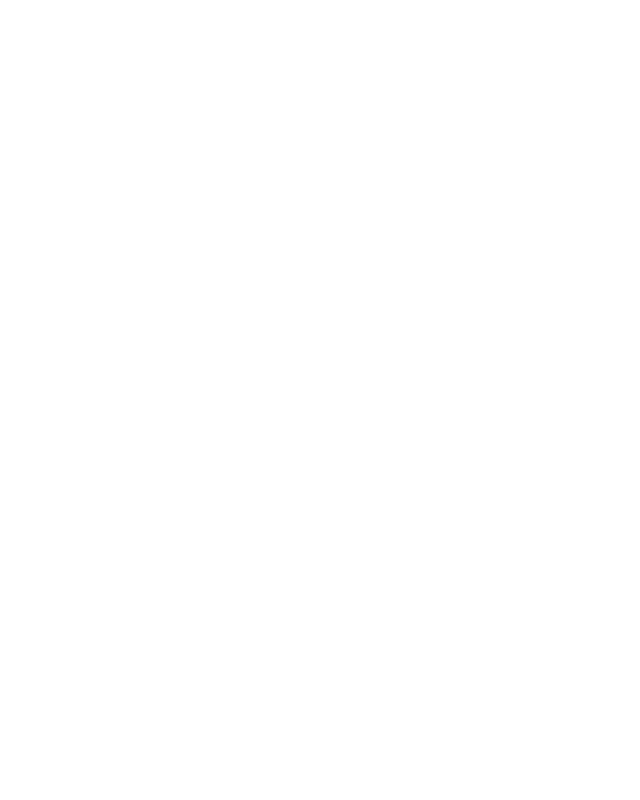
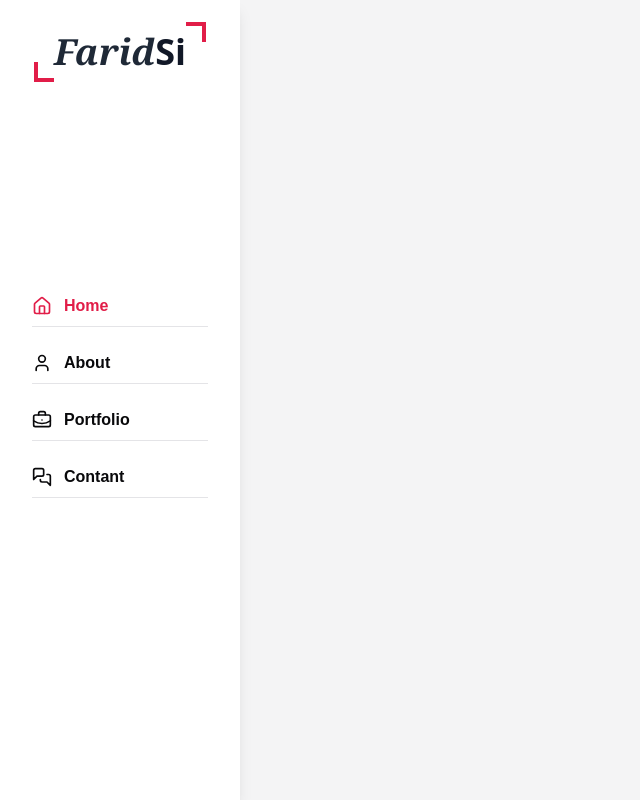
Before and after one commit to faridsiadatzade/Personal-website-next.js, a Next.js app: page / in a window 1280 px wide. Shown: the whole page, without its empty margins (0-640 px from the left). Built offline with nearby package versions, Linux system fonts and the light colour scheme.

Commit message:
[ADD]: Sidbar component

```diff
--- a/package.json
+++ b/package.json
@@ -9,6 +9,7 @@
     "lint": "next lint"
   },
   "dependencies": {
+    "@radix-ui/react-slot": "^1.1.1",
     "class-variance-authority": "^0.7.1",
     "clsx": "^2.1.1",
     "lucide-react": "^0.474.0",
--- a/src/app/globals.css
+++ b/src/app/globals.css
@@ -68,6 +68,6 @@
     @apply border-border;
   }
   body {
-    @apply bg-background text-foreground;
+    @apply bg-secondary text-foreground;
   }
 }
--- a/src/app/page.tsx
+++ b/src/app/page.tsx
@@ -1,8 +1,10 @@
+import Sidebar from "@/components/Sidebar";
+
 export default function Home() {
-  console.log("farid");
   return (
-    <div className="min-h-screen">
-      <div className=""></div>
+    <div className="flex min-h-screen">
+      <Sidebar />
+      <div className="flex-1 p-4"></div>
     </div>
   );
 }
--- /dev/null
+++ b/src/components/Sidebar.tsx
@@ -0,0 +1,81 @@
+"use client";
+
+import { useState } from "react";
+import Link from "next/link";
+import { usePathname } from "next/navigation";
+import {
+  Menu,
+  MessagesSquare,
+  Home,
+  User,
+  BriefcaseBusiness,
+} from "lucide-react";
+import Logo from "./ui/Logo";
+
+const Sidebar = () => {
+  const pathname = usePathname();
+  const [isOpen, setIsOpen] = useState<boolean>(false);
+
+  interface MenuItem {
+    name: string;
+    path: string;
+    icon: React.ElementType;
+  }
+
+  const menuItems: MenuItem[] = [
+    { name: "Home", icon: Home, path: "/" },
+    { name: "About", icon: User, path: "/about" },
+    { name: "Portfolio", icon: BriefcaseBusiness, path: "/portfolio" },
+    { name: "Contant", icon: MessagesSquare, path: "/contant" },
+  ];
+
+  return (
+    <div>
+      <button
+        className={`p-2 m-4 bg-primary text-primary-foreground rounded-md md:hidden ${
+          isOpen && "hidden"
+        }`}
+        onClick={() => setIsOpen(true)}
+      >
+        <Menu className="w-6 h-6" />
+      </button>
+
+      {isOpen && (
+        <div
+          className="fixed inset-0 bg-black opacity-50 md:hidden"
+          onClick={() => setIsOpen(false)}
+        ></div>
+      )}
+
+      <div
+        className={`
+        fixed top-0 left-0 h-full w-60 bg-background shadow-lg transition-transform duration-300 md:relative md:translate-x-0
+        ${isOpen ? "translate-x-0" : "-translate-x-full"}
+      `}
+      >
+        <div className="flex justify-center pt-8">
+          <Logo />
+        </div>
+
+        <ul className="flex flex-col justify-center h-[80vh]">
+          {menuItems?.length > 0 &&
+            menuItems.map((item, index) => (
+              <li className="py-2 my-2 mx-8 border-b border-border" key={index}>
+                <Link
+                  href={item.path}
+                  className={`flex font-bold items-center space-x-3 hover:text-primary ${
+                    pathname === item.path && "text-primary"
+                  }`}
+                >
+                  <item.icon className="w-5 h-5" />
+                  <span>{item.name}</span>
+                </Link>
+              </li>
+            ))}
+        </ul>
+      </div>
+    </div>
+  );
+};
+
+export default Sidebar;
--- /dev/null
+++ b/src/components/ui/Logo.tsx
@@ -0,0 +1,15 @@
+import React from "react";
+
+const Logo = () => {
+  return (
+    <div className="relative inline-block font-sans text-4xl font-bold text-gray-900">
+      <span className="text-4xl font-serif italic text-gray-800">Farid</span>Si
+      <div className="absolute top-[-10px] left-[-20px] w-0 h-0 border-l-4 border-primary"></div>
+      <div className="absolute top-[-10px] right-[-20px] w-5 h-5 border-t-4 border-r-4 border-primary"></div>
+      <div className="absolute bottom-[-10px] left-[-20px] w-5 h-5 border-b-4 border-l-4 border-primary"></div>
+      <div className="absolute bottom-[-10px] right-[-20px] w-0 h-0 border-r-4 border-primary"></div>
+    </div>
+  );
+};
+
+export default Logo;
--- /dev/null
+++ b/src/components/ui/button.tsx
@@ -0,0 +1,57 @@
+import * as React from "react"
+import { Slot } from "@radix-ui/react-slot"
+import { cva, type VariantProps } from "class-variance-authority"
+
+import { cn } from "@/lib/utils"
+
+const buttonVariants = cva(
+  "inline-flex items-center justify-center gap-2 whitespace-nowrap rounded-md text-sm font-medium transition-colors focus-visible:outline-none focus-visible:ring-1 focus-visible:ring-ring disabled:pointer-events-none disabled:opacity-50 [&_svg]:pointer-events-none [&_svg]:size-4 [&_svg]:shrink-0",
+  {
+    variants: {
+      variant: {
+        default:
+          "bg-primary text-primary-foreground shadow hover:bg-primary/90",
+        destructive:
+          "bg-destructive text-destructive-foreground shadow-sm hover:bg-destructive/90",
+        outline:
+          "border border-input bg-background shadow-sm hover:bg-accent hover:text-accent-foreground",
+        secondary:
+          "bg-secondary text-secondary-foreground shadow-sm hover:bg-secondary/80",
+        ghost: "hover:bg-accent hover:text-accent-foreground",
+        link: "text-primary underline-offset-4 hover:underline",
+      },
+      size: {
+        default: "h-9 px-4 py-2",
+        sm: "h-8 rounded-md px-3 text-xs",
+        lg: "h-10 rounded-md px-8",
+        icon: "h-9 w-9",
+      },
+    },
+    defaultVariants: {
+      variant: "default",
+      size: "default",
+    },
+  }
+)
+
+export interface ButtonProps
+  extends React.ButtonHTMLAttributes<HTMLButtonElement>,
+    VariantProps<typeof buttonVariants> {
+  asChild?: boolean
+}
+
+const Button = React.forwardRef<HTMLButtonElement, ButtonProps>(
+  ({ className, variant, size, asChild = false, ...props }, ref) => {
+    const Comp = asChild ? Slot : "button"
+    return (
+      <Comp
+        className={cn(buttonVariants({ variant, size, className }))}
+        ref={ref}
+        {...props}
+      />
+    )
+  }
+)
+Button.displayName = "Button"
+
+export { Button, buttonVariants }
```
Also changed, not shown: 1 other file (tests, documents, lock files or other folders).
